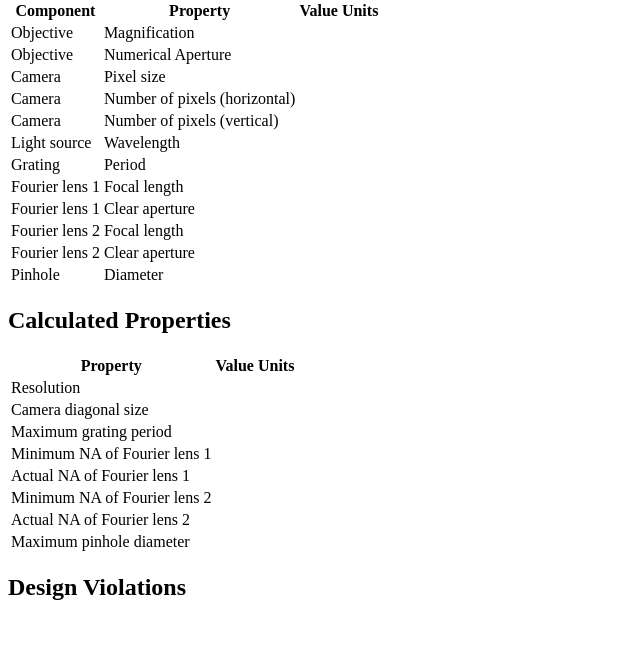
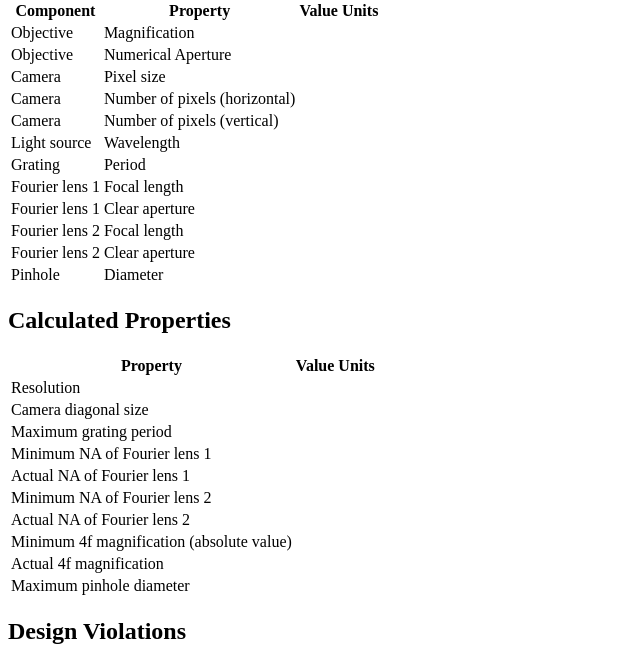
Before and after one commit to kmdouglass/playground, a Python web app: template microscopy/dpm/templates/design.html in a window 1280 px wide. Shown: the part 128-800 px from the top of the page, without its empty margins (0-640 px from the left). Run offline with Jinja, Linux system fonts and the light colour scheme; the template is opened without the code that fills it, so the values that code supplies are empty.

Commit message:
Add 4f magnification to results

```diff
--- a/microscopy/dpm/src/kmdouglass/design.py
+++ b/microscopy/dpm/src/kmdouglass/design.py
@@ -196,6 +196,8 @@ def compute_results(inputs: dict[str, Any]) -> dict[str, Any]:
         "minimum_lens_2_na": minimum_lens_2_na(inputs),
         "lens_1_na": lens_1_na(inputs),
         "lens_2_na": lens_2_na(inputs),
+        "minimum_4f_magnification": minimum_4f_magnification(inputs),
+        "4f_magnification": actual_4f_magnification(inputs),
         "maximum_pinhole_diameter": pinhole_diam[0],
         "maximum_pinhole_diameter.units": pinhole_diam[1],
     }
--- a/microscopy/dpm/templates/design.html
+++ b/microscopy/dpm/templates/design.html
@@ -133,6 +133,16 @@
             <td></td>
         </tr>
         <tr>
+            <td>Minimum 4f magnification (absolute value)</td>
+            <td>{{ results["minimum_4f_magnification"] }}</td>
+            <td></td>
+        </tr>
+        <tr>
+            <td>Actual 4f magnification</td>
+            <td>{{ results["4f_magnification"] }}</td>
+            <td></td>
+        </tr>
+        <tr>
             <td>Maximum pinhole diameter</td>
             <td>{{ results["maximum_pinhole_diameter"] }}</td>
             <td>{{ results["maximum_pinhole_diameter.units"] }}</td>
```
